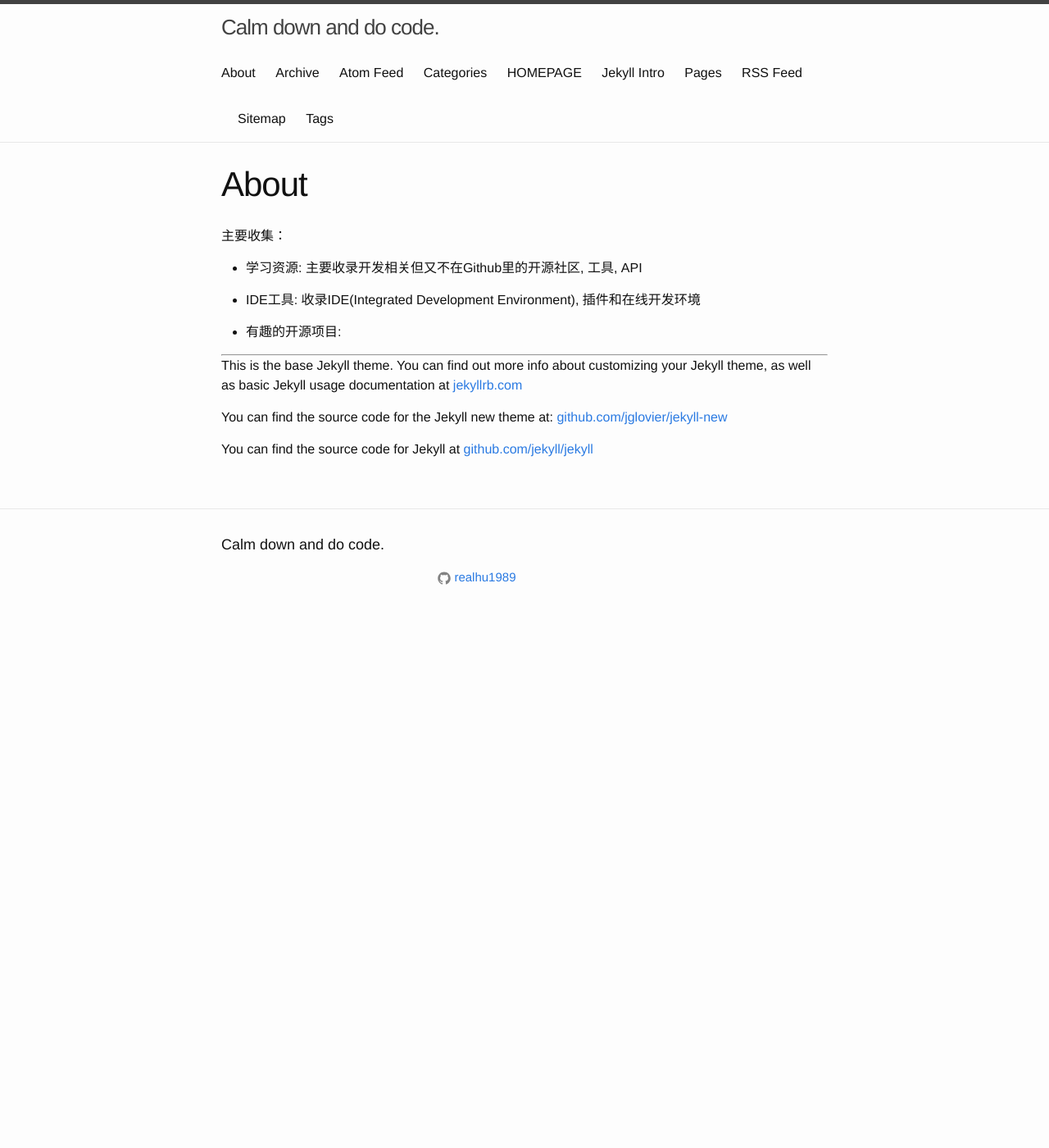
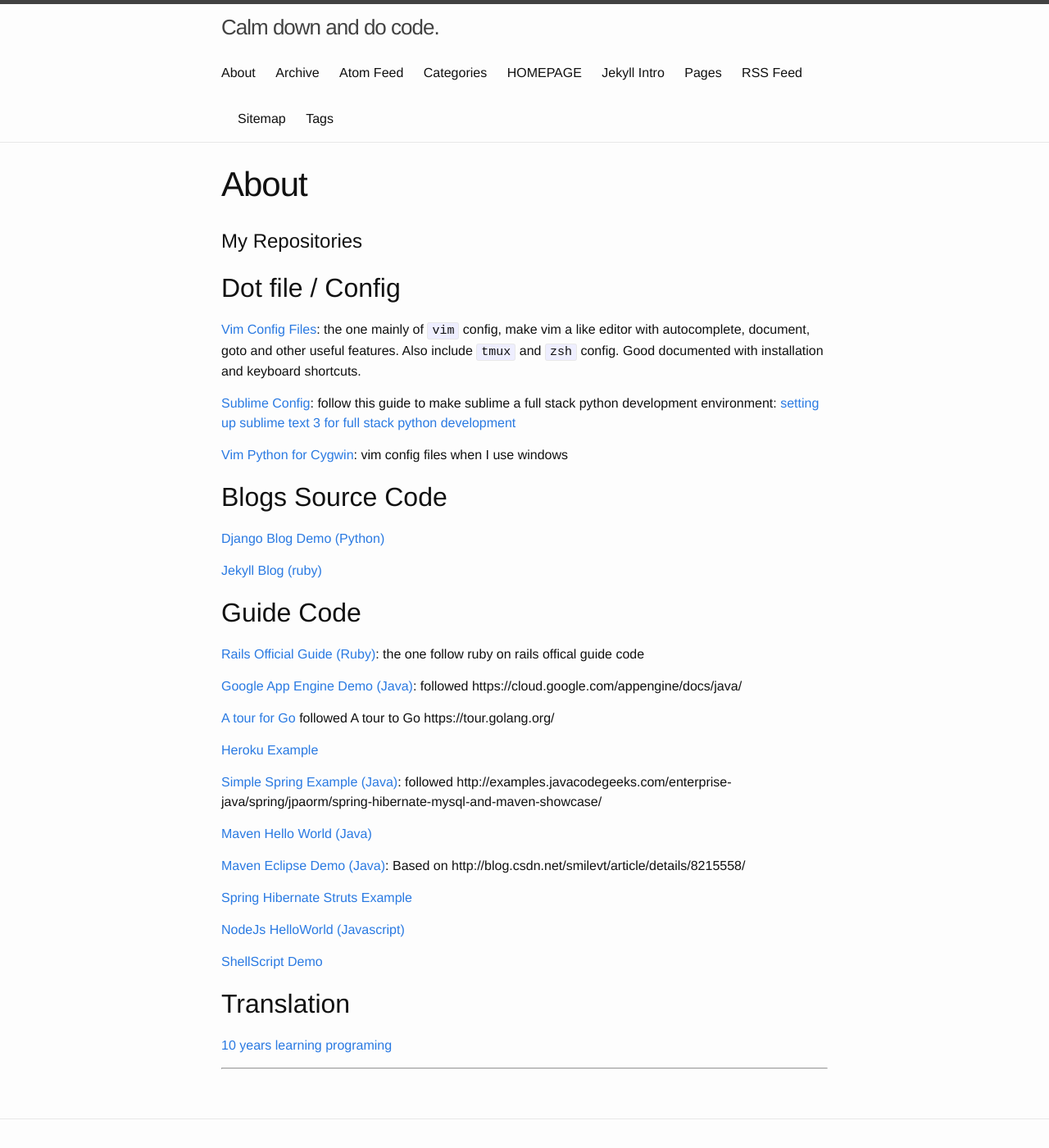
Before and after one commit to gccpacman/gccpacman.github.io, a Jekyll site: the page built from about.md, in a window 1280 px wide and 1400 px high. Shown: the whole window at 82% size. Built offline with Jekyll 4.4.1, drawn with Linux system fonts in a browser that asks for light colours.

Commit message:
Update about.md

````diff
--- a/about.md
+++ b/about.md
@@ -4,20 +4,49 @@ title: About
 permalink: /about/
 ---
 
+# My Repositories
 
-主要收集：
+## Dot file / Config
 
-- 学习资源:  主要收录开发相关但又不在Github里的开源社区, 工具, API
+[Vim Config Files](https://github.com/gccpacman/pyvim-power): the one mainly of ```vim``` config, make vim a like editor with autocomplete, document, goto and other useful features. Also include ```tmux``` and ```zsh``` config. Good documented with installation and keyboard shortcuts.
 
-- IDE工具:  收录IDE(Integrated Development Environment), 插件和在线开发环境
+[Sublime Config](https://github.com/gccpacman/pysubl-power): follow this guide to make sublime a full stack python development environment: [setting up sublime text 3 for full stack python development](https://packagecontrol.io/docs/syncing https://realpython.com/blog/python/setting-up-sublime-text-3-for-full-stack-python-development/)
 
-- 有趣的开源项目:
+[Vim Python for Cygwin](https://github.com/gccpacman/vim-python-ide-cygwin): vim config files when I use windows
+
+## Blogs Source Code
+
+[Django Blog Demo (Python)](https://github.com/gccpacman/django_demo)
+
+[Jekyll Blog (ruby)](https://github.com/JackACK/JackACK.github.io)
+
+
+## Guide Code
+
+[Rails Official Guide (Ruby)](https://github.com/gccpacman/ruby_guide): the one follow ruby on rails offical guide code
+
+[Google App Engine Demo (Java)](https://github.com/gccpacman/GoogleAppEngineDemo): followed https://cloud.google.com/appengine/docs/java/
+
+[A tour for Go](https://github.com/gccpacman/goWorkspace) followed A tour to Go https://tour.golang.org/
+
+[Heroku Example](https://github.com/gccpacman/qblog-heroku)
+
+[Simple Spring Example (Java)](https://github.com/gccpacman/SimpleSpringExample): followed http://examples.javacodegeeks.com/enterprise-java/spring/jpaorm/spring-hibernate-mysql-and-maven-showcase/
+
+[Maven Hello World (Java)](https://github.com/gccpacman/maven-hello-world)
+
+[Maven Eclipse Demo (Java)](https://github.com:gccpacman/maven-eclipse-demo-web.git): Based on  http://blog.csdn.net/smilevt/article/details/8215558/
+
+[Spring Hibernate Struts Example](https://github.com/gccpacman/JavaSSH-Template)
+
+[NodeJs HelloWorld (Javascript)](https://github.com/gccpacman/Nodejs-HelloWorld-Tests)
+
+[ShellScript Demo](https://github.com/gccpacman/shellscript-demo)
+
+
+## Translation
+
+[10 years learning programing](https://github.com/gccpacman/10years-learning-programing)
 
 
 -----------------------------------
-
-This is the base Jekyll theme. You can find out more info about customizing your Jekyll theme, as well as basic Jekyll usage documentation at [jekyllrb.com](http://jekyllrb.com/)
-
-You can find the source code for the Jekyll new theme at: [github.com/jglovier/jekyll-new](https://github.com/jglovier/jekyll-new)
-
-You can find the source code for Jekyll at [github.com/jekyll/jekyll](https://github.com/jekyll/jekyll)
````
